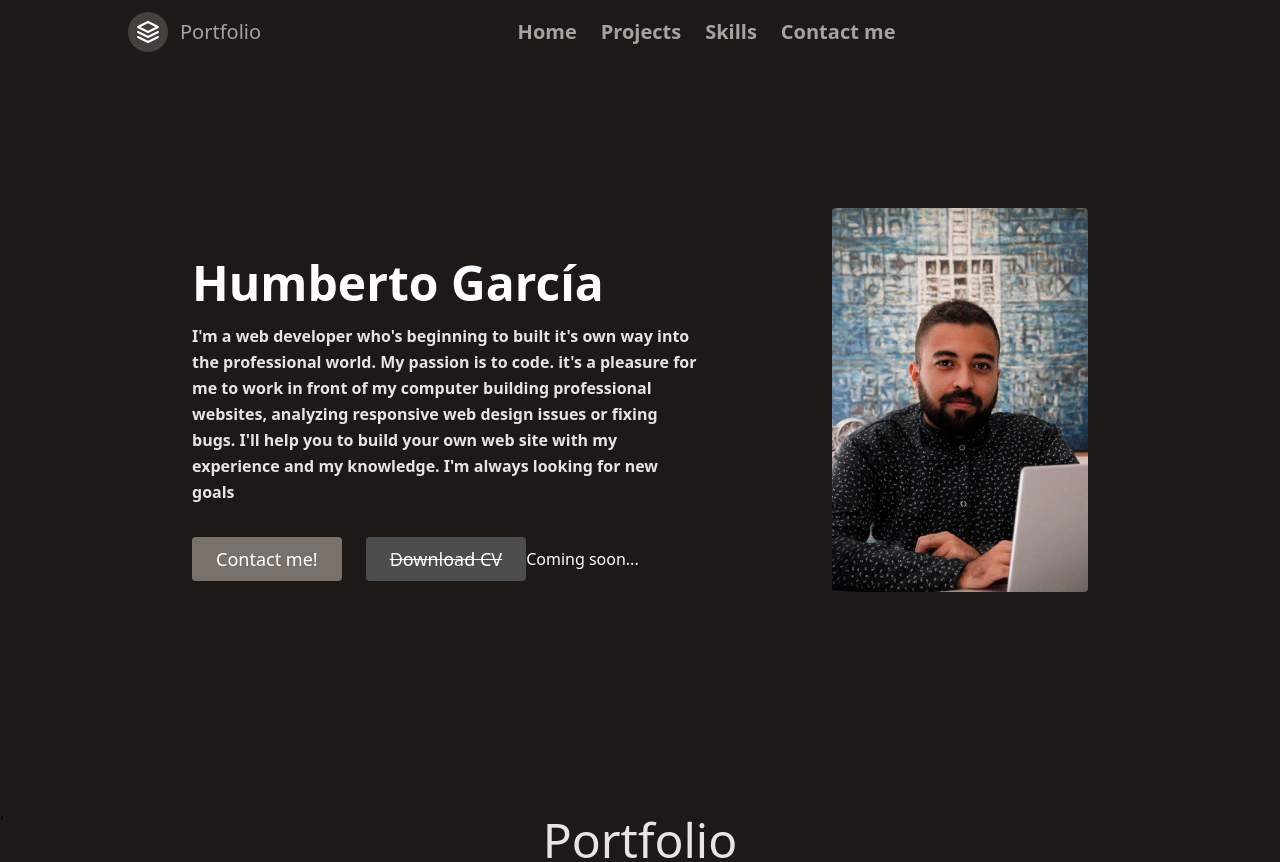
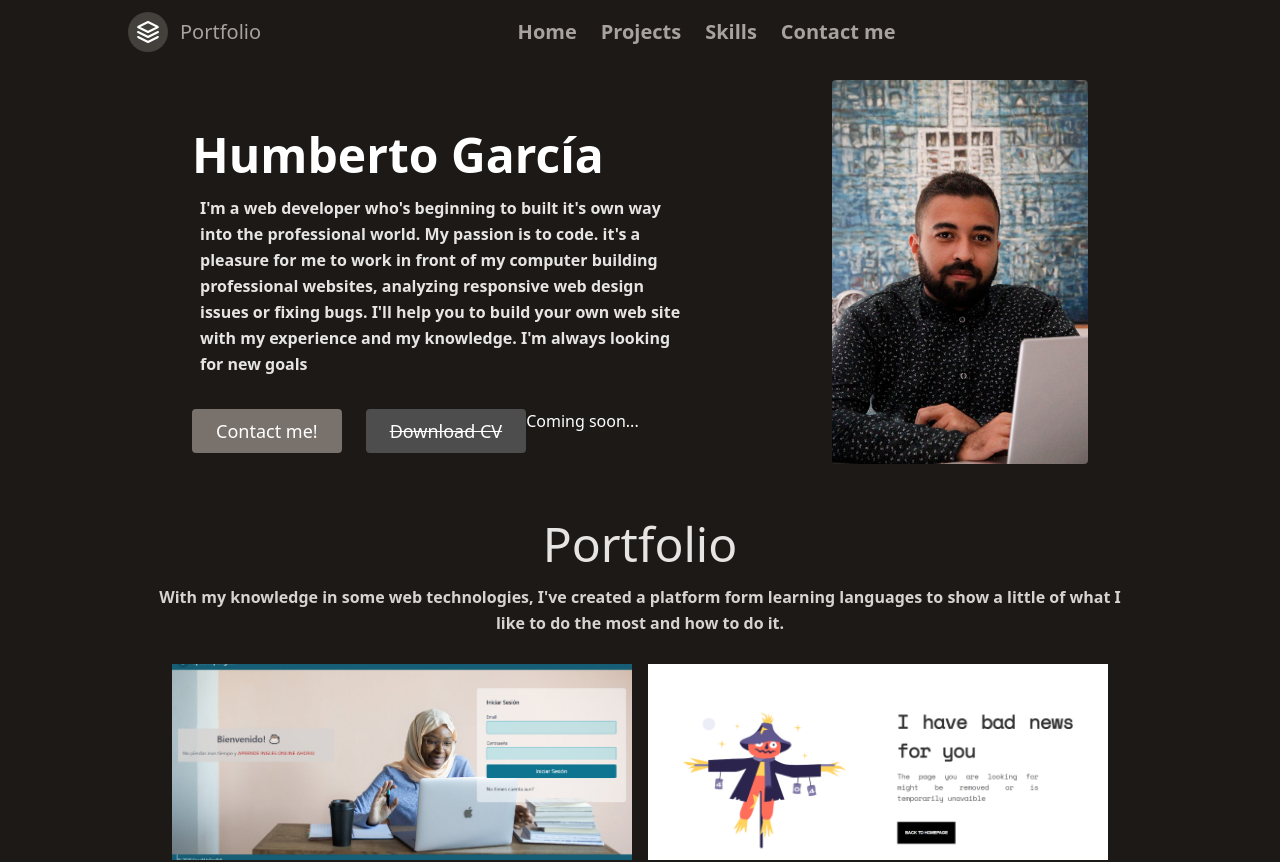
Before and after one commit to HumbertoDevelop/portafolio, a React (Create React App) app: page / in a window 1280 px wide. Shown: the top 862 px of the page. Built offline with nearby package versions, Linux system fonts and the light colour scheme.

Commit message:
mediaqueries added to Pages

```diff
--- a/src/App.js
+++ b/src/App.js
@@ -10,7 +10,7 @@ import "./App.css";
 
 function App() {
 	return (
-		<div className="App">
+		<div className="App relative">
 			<Header />
 			<Home />
 			<Projects />
--- a/src/Components/Molecules/Gallery.jsx
+++ b/src/Components/Molecules/Gallery.jsx
@@ -9,7 +9,7 @@ import def from "../images/default.jpeg";
 const Gallery = () => {
 
 	return (
-		<section className="text-stone-400 font-semibold bg-stone-900 body-font h-screen grid items-center">
+		<section className="text-stone-400 font-semibold bg-stone-900 body-font  grid items-center ">
 			<div className="container px-5 mx-auto">
 				<div className="flex flex-col text-center w-full mb-5">
 					<h1 className="smx2:text-5xl text-2xl font-medium title-font my-4 text-stone-200 font-bold">
--- a/src/Components/Molecules/Header.jsx
+++ b/src/Components/Molecules/Header.jsx
@@ -4,7 +4,7 @@ import React from "react";
 
 const Header = () => {
 	return (
-		<header className="text-stone-400 font-semibold bg-stone-900 body-font fixed z-10 top-0 right-0 left-0">
+		<header className="text-stone-400 font-semibold bg-stone-900 body-font fixed z-20 top-0 right-0 left-0">
 			<div className="container mx-auto flex flex-wrap py-3 justify-center flex-col md:flex-row items-center">
 				<a
 					href="/"
--- a/src/Components/Pages/Home.jsx
+++ b/src/Components/Pages/Home.jsx
@@ -5,13 +5,13 @@ import picProfile from "../img/pic3.jpg";
 
 const Home = () => {
 	return (
-		<section className=" bg-stone-900 text-white body-font h-screen grid">
+		<section className=" bg-stone-900 text-white body-font grid smx2:mt-32 smx1:mt-24 lgx1:mt-10 ">
 			<div className="container mx-auto flex smx2:flex-col lgx1:px-0 lgx1:justify-around px-5 gap-x-10 smx2:gap-x-0 md:flex-row items-center justify-center">
 				<div className=" lg:flex-grow md:w-1/2 lg:pr-24 flex flex-col md:items-start md:text-left mb-16 smx2:my-10  md:mb-0 items-center text-center">
 					<h1 className="title-font sm:text-5xl text-3xl mb-4 font-bold ">
 						Humberto García
 					</h1>
-					<p className="mb-8 leading-relaxed font-semibold text-stone-200	">
+					<p className="mb-8 leading-relaxed font-semibold text-stone-200	smx2:px-2">
 						I'm a web developer who's beginning to built it's own way into the
 						professional world. My passion is to code. it's a pleasure for me to
 						work in front of my computer building professional websites,
@@ -25,10 +25,12 @@ const Home = () => {
 						</button>
 
 						{/* <a href="./HUMBERTO_CV.pdf" download="CV_Humberto.pdf" className="di"> */}
-						<button className="inline-flex text-white bg-red-600 border-0 ml-6 py-2 px-6 focus:outline-none hover:bg-red-800  rounded text-lg grayscale line-through">
-							Download CV
-						</button>
-						<p className="text-white">Coming soon...</p>
+						<div className="smx1:flex ">
+							<button className="inline-flex text-white bg-red-600 border-0 ml-6 py-2 px-6 focus:outline-none hover:bg-red-800  rounded text-lg grayscale line-through">
+								Download CV
+							</button>
+							<p className="text-white">Coming soon...</p>
+						</div>
 						{/* </a> */}
 					</div>
 				</div>
--- a/src/Components/Pages/Skills.jsx
+++ b/src/Components/Pages/Skills.jsx
@@ -4,7 +4,7 @@ import React from "react";
 
 const Skills = () => {
 	return (
-		<section className="text-stone-300 bg-stone-900 body-font h-screen grid items-center">
+		<section className="text-stone-300 bg-stone-900 body-font  grid items-center">
 			<div className="container px-5  mx-auto">
 				<div className="text-center mb-20 smx2:my-10">
 					<h1 className=" text-3xl smx2:text-5xl font-bold text-center title-font mb-4">
```
